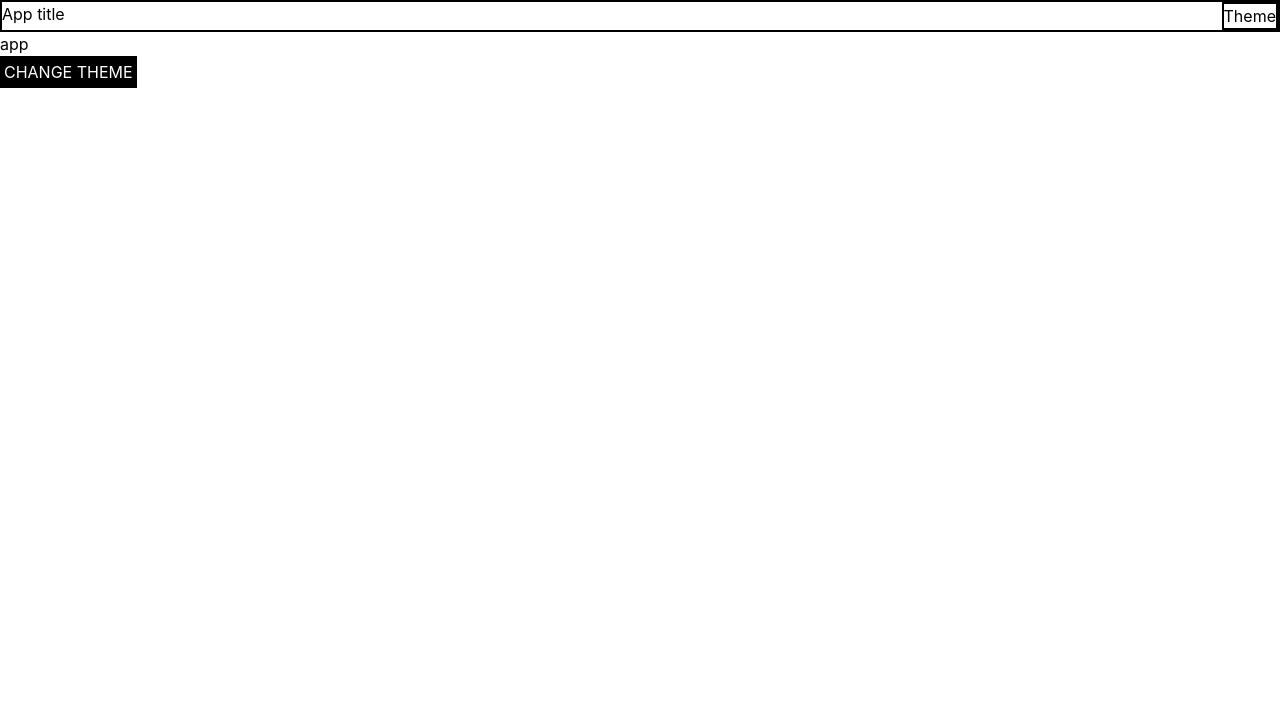
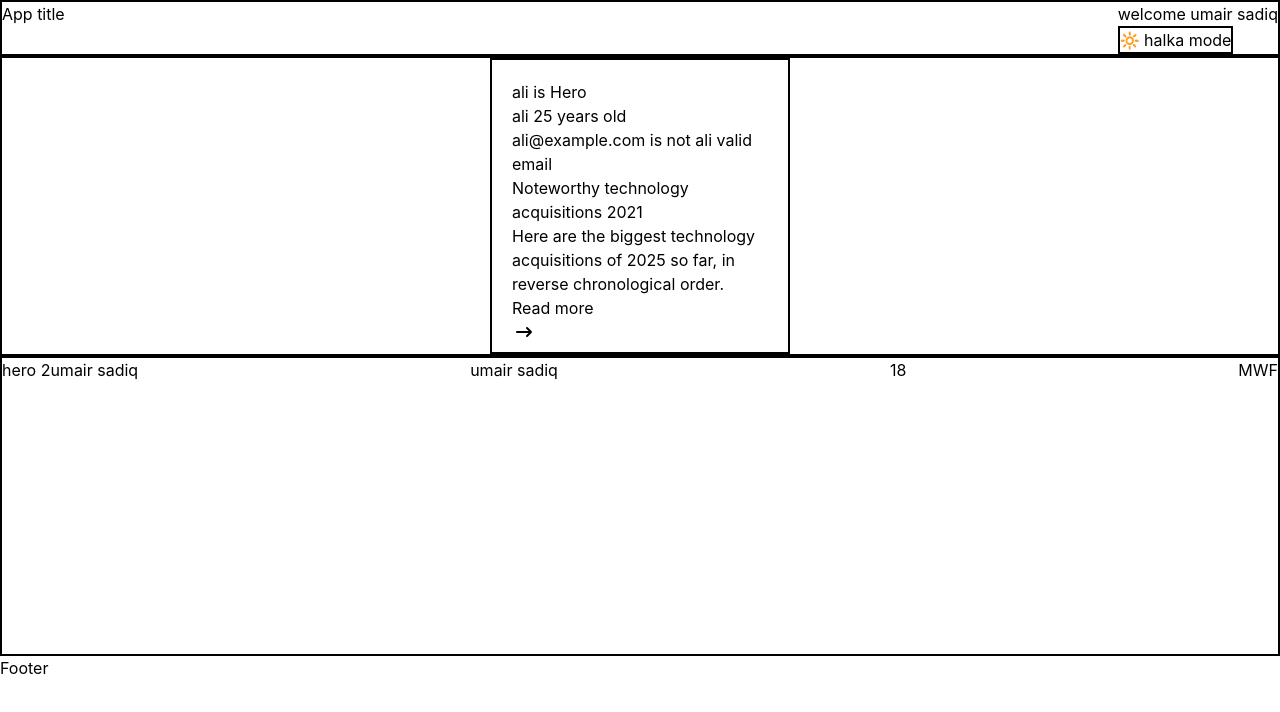
Before and after one commit to Ibrahimkhan432/reactproject, a React (Create React App) app: page / in a window 1280 px wide. Shown: the top 712 px of the page. Built offline with nearby package versions, Linux system fonts and the light colour scheme.

Commit message:
themecontext globally

```diff
--- a/src/App.jsx
+++ b/src/App.jsx
@@ -27,13 +27,17 @@
 // import Component3 from "./component/Component3.jsx";
 import {
   // createContext,
-   useContext,
+  useContext,
   //  useState
-   } from "react";
+} from "react";
 // import Component1 from "./component/Component1.jsx";
 // import Component2 from "./component/Component2.jsx";
 import { ThemeContext } from "./component/ThemeContext.jsx";
 import Navbar from "./component/global/Navbar.jsx";
+import Hero from "./component/Hero.jsx";
+import Hero2 from "./component/Hero2.jsx";
+import Footer from "./component/global/Footer.jsx";
+import Routing from "./route/Routing.jsx";
 
 //  -- withuot usestate function
 // function App() {
@@ -224,23 +228,18 @@ import Navbar from "./component/global/Navbar.jsx";
 // }
 // export default App;
 
-function App(){
-  const {theme,changeTheme} = useContext(ThemeContext)
-const myStyle ={
-  backgroundColor : theme === "halka"? "white" : "red",
-  height:"100vh",
-  color:theme ==="halka" ? "black" :"white"
-}
+function App() {
+  // const { theme, changeTheme } = useContext(ThemeContext);
+  // const myStyle = {                        //halka   taiz
+  //   backgroundColor: theme === "halka" ? "white" : "red",
+  //   height: "100vh",
+  //   color: theme === "halka" ? "black" : "white",
+  // };
 
-  return(
-    <div style={myStyle}>
-      <Navbar/>
-      app
-      <br />
-      <button
-      style={{border:"2px solid black",padding:"2px",backgroundColor:"black",color:"white"}}
-      onClick={changeTheme}>CHANGE THEME</button>
+  return (
+    <div>
+     <Routing/>
     </div>
-  )
+  );
 }
 export default App;
--- a/src/component/Hero.jsx
+++ b/src/component/Hero.jsx
@@ -1,12 +1,53 @@
-import React from 'react'
+import React, { useContext } from 'react'
+import { ThemeContext } from './ThemeContext';
 
 function Hero() {
+  const { theme ,user} = useContext(ThemeContext);
   return (
-    <div style={{display:"flex",height:"300px",border:"2px solid black",justifyContent:"space-between"}}>
-    <div style={{border:"2px solid black"}}>My Data</div>
-    <div style={{border:"2px solid black"}}>Img</div>
+    <div style={{display:"flex",height:"300px",border:"2px solid black",justifyContent:"center",
+backgroundColor:theme==="halka" ? "white" : "black",
+
+
+    }}>
+
+<div style={{backgroundColor:theme==="halka"? "white":"black",color:theme==="halka"? "black":"white",
+  border:theme==="halka" ? "2px solid black" : "2px solid white",width:"300px",padding:"20px",display:"flex",flexDirection:"column",justifyContent:"space-between"
+}}>
+  <h1>{user.name} is Hero</h1>
+  <h1>{user.name} {user.age} years old</h1>
+  <h1>{user.email} is not {user.name} valid email </h1>
+  <h5>
+    Noteworthy technology acquisitions 2021
+  </h5>
+
+  <p>
+    Here are the biggest technology acquisitions of 2025 so far, in reverse
+    chronological order.
+  </p>
+
+  <a href="#">
+    Read more
+
+    <svg
+      aria-hidden="true"
+      xmlns="http://www.w3.org/2000/svg"
+      width={24}
+      height={24}
+      fill="none"
+      viewBox="0 0 24 24"
+    >
+      <path
+        stroke="currentColor"
+        strokeLinecap="round"
+        strokeLinejoin="round"
+        strokeWidth={2}
+        d="M19 12H5m14 0-4 4m4-4-4-4"
+      />
+    </svg>
+  </a>
+</div>
     </div>
   )
 }
 
-export default Hero
+export default Hero;
--- /dev/null
+++ b/src/component/Hero2.jsx
@@ -0,0 +1,20 @@
+import React, { useContext } from 'react'
+import { ThemeContext } from './ThemeContext';
+
+function Hero2() {
+  const {theme,studentData} =useContext(ThemeContext)
+  console.log(typeof studentData)
+  return (
+    <div style={{display:"flex",height:"300px",border:"2px solid black",justifyContent:"space-between",
+      backgroundColor:theme==="halka" ? "white" : "black",
+    }}>
+      hero 2
+      {studentData.name}
+    <h1>{studentData.name}</h1>  {studentData.nam}
+      <h1>{studentData.batch}</h1>
+      <h1>{studentData.slot}</h1>
+    </div>
+  )
+}
+
+export default Hero2;
--- a/src/component/ThemeContext.jsx
+++ b/src/component/ThemeContext.jsx
@@ -4,7 +4,16 @@ export const ThemeContext = createContext()
 
 function ThemeProvider({children}){
 const [theme,SetTheme]= useState("halka")
-
+const [user,SetUser]= useState({
+  name:"ali",
+  age:25,
+  email:"ali@example.com"
+})
+const [studentData,setStudentData]=useState({
+  name:'umair sadiq',
+  batch:18,
+  slot:'MWF'
+})
 const changeTheme = ()=>{
   if(theme==="halka"){
   SetTheme("taiz")
@@ -15,7 +24,7 @@ const changeTheme = ()=>{
 }
 
   return(
-<ThemeContext.Provider value={{theme,changeTheme}}>
+<ThemeContext.Provider value={{theme,changeTheme,user,studentData}}>
 {children}
 </ThemeContext.Provider>
   )
--- a/src/component/global/Footer.jsx
+++ b/src/component/global/Footer.jsx
@@ -1,8 +1,11 @@
-import React from 'react'
+import React, { useContext } from 'react'
+import { ThemeContext } from '../ThemeContext'
 
 function Footer() {
+  const {theme} =useContext(ThemeContext)
+
   return (
-    <div style={{width:"100%",backgroundColor:"black",color:"white",height:"50px"}}>
+    <div style={{width:"100%",height:"50px",backgroundColor:theme==="halka" ? "white" : "black"}}>
       Footer
     </div>
   )
--- a/src/component/global/Navbar.jsx
+++ b/src/component/global/Navbar.jsx
@@ -2,13 +2,15 @@ import React, { useContext } from "react";
 import { ThemeContext } from "../ThemeContext";
 
 function Navbar() {
+  const {theme,changeTheme,studentData }= useContext(ThemeContext)
   const navStyle = {
     border: "2px solid black",
     justifyContent:"space-between",
     display:"flex"
+  ,backgroundColor:theme==="halka" ? "white" : "black",
+    color:theme==="halka" ? "black" : "white",
   };
 
-  const {changeTheme }= useContext(ThemeContext)
   console.log("chth",changeTheme)
   return (
     <div style={navStyle}>
@@ -16,9 +18,12 @@ function Navbar() {
         <h1>App title</h1>
       </div>
       <div>
+        <div>welcome {studentData.name}</div>
+        <div>
         <button
         onClick={changeTheme}
-        style={{border:"2px solid black"}}>Theme</button>
+        style={{border:"2px solid black"}}>🔆 {theme} mode</button>
+      </div>
       </div>
     </div>
   );
--- a/src/pages/About.jsx
+++ b/src/pages/About.jsx
@@ -7,7 +7,7 @@ const {theme,toggleTheme} = useContext(ThemeContext)
 console.log("theme=>",theme,toggleTheme)
   return (
     <div style={{
-background : theme === "dark" ? "black" : "white",
+background : theme === "halka" ? "white" : "blue",
 color: theme === "light" ? "black" : "white",
 height : "100vh"
 
--- a/src/pages/Contact.jsx
+++ b/src/pages/Contact.jsx
@@ -6,12 +6,11 @@ function Contact() {
 const {theme,toggleTheme} = useContext(ThemeContext)
 console.log("theme=>",theme,toggleTheme)
   return (
-    <div style={{
-background : theme === "dark" ? "black" : "white",
-color: theme === "light" ? "black" : "white",
-height : "100vh"
-
-    }}>
+    <div
+    style={{backgroundColor:theme==="halka"?"white":"pink",
+      height:"300px",border:"2px solid black",display:"flex",justifyContent:"center",alignItems:"center",
+    }}
+>
       contact
       <br />
       <button onClick={toggleTheme}> {theme} Mode</button>
--- a/src/pages/Home.jsx
+++ b/src/pages/Home.jsx
@@ -1,12 +1,15 @@
 import React from 'react'
 import Hero from '../component/Hero'
-import Skills from '../component/Skills'
+import Navbar from '../component/global/Navbar'
+import Hero2 from '../component/Hero2'
+import Footer from '../component/global/Footer'
 
 function Home() {
   return (
     <div>
       <Hero/>
-      <Skills/>
+      <Hero2/>
+      <Footer/>
     </div>
   )
 }
--- a/src/route/Routing.jsx
+++ b/src/route/Routing.jsx
@@ -6,13 +6,14 @@ import { BrowserRouter, Route, Routes } from "react-router-dom";
 // import Contact from "../pages/Contact";
 import About from "../pages/About";
 import Contact from "../pages/Contact";
+import Navbar from "../component/global/Navbar";
 // import App from "../App";
 
 function Routing() {
   return (
     <div>
       <BrowserRouter>
-      {/* <Navbar/> */}
+      <Navbar/>
         <Routes>
           <Route path="/" element={<Home />} />
           <Route path="/contact" element={<Contact />} />
```
